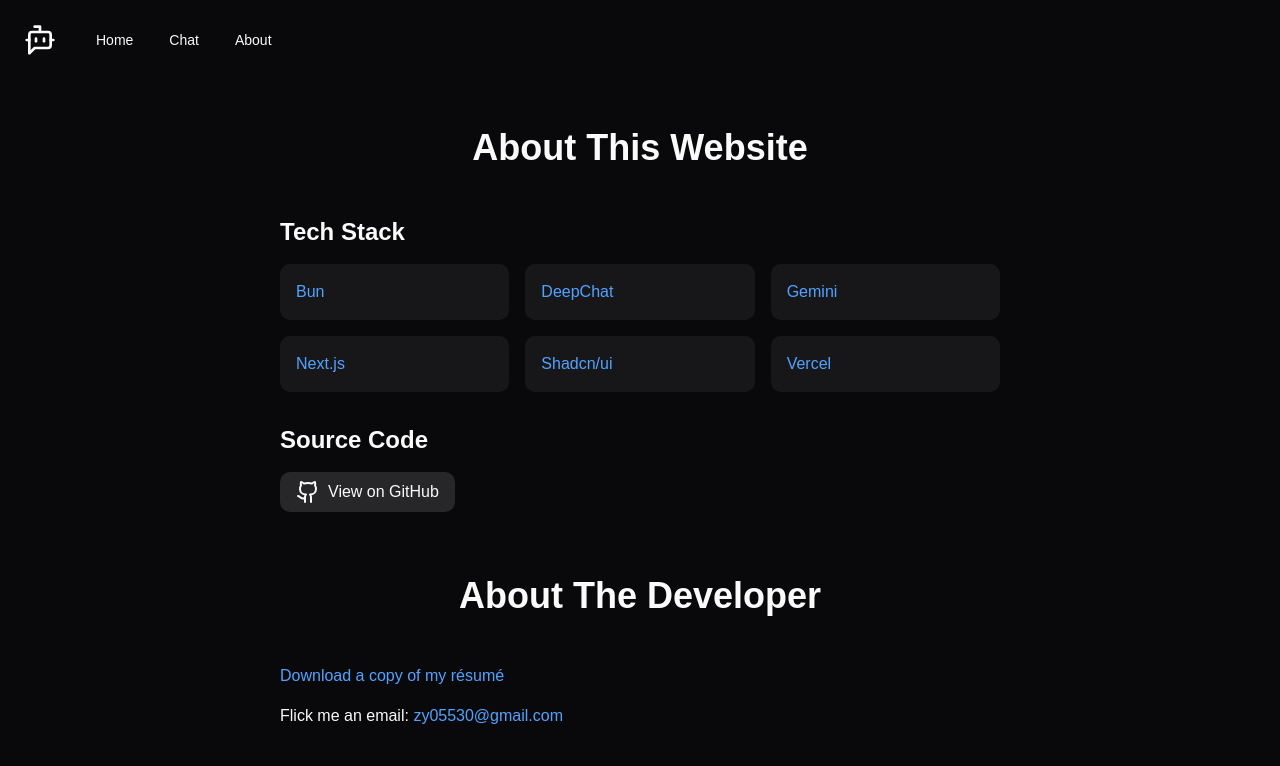
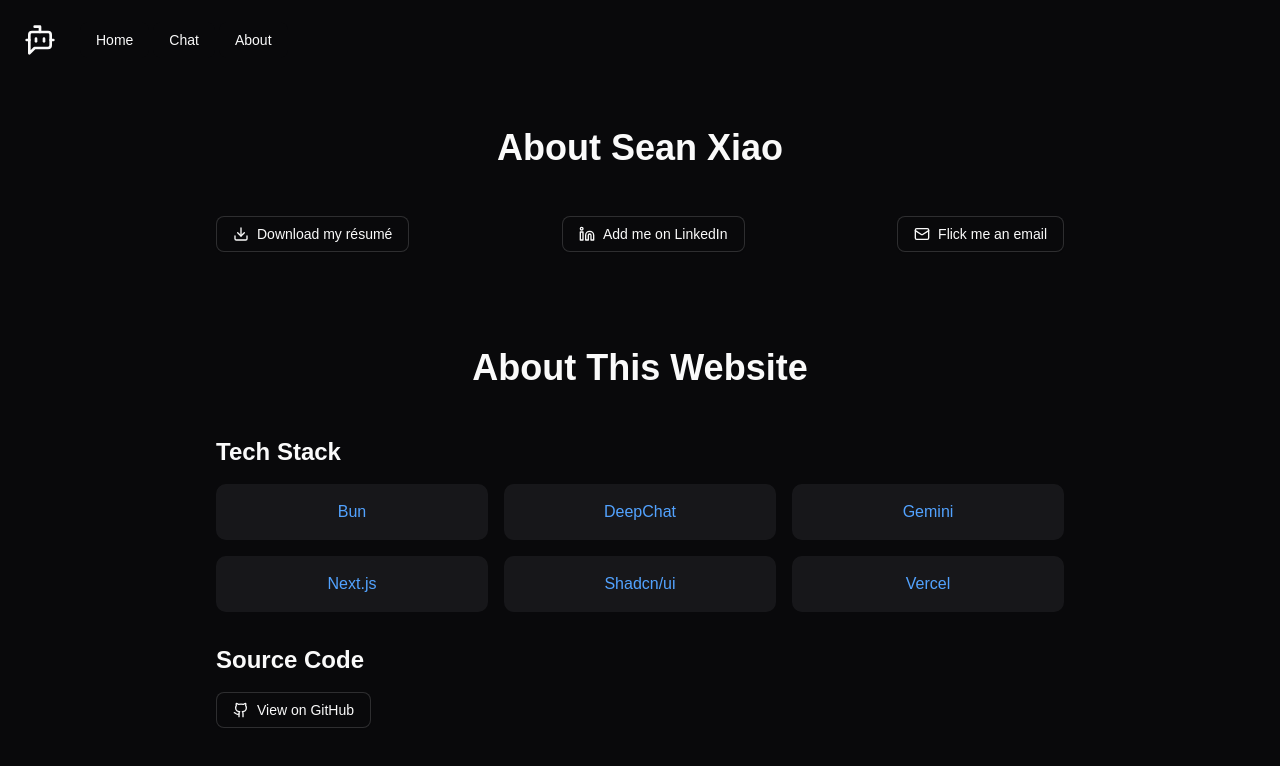
Before and after one commit to Sean-Y-X/Sean-AI-Chatbot, a Next.js app: page /about in a window 1280 px wide. Shown: the top 766 px of the page. Built offline with nearby package versions, Linux system fonts and the light colour scheme.

Commit message:
improve about page

```diff
--- a/src/app/about/page.tsx
+++ b/src/app/about/page.tsx
@@ -1,4 +1,6 @@
-import { Github } from "lucide-react";
+import { Download, Github, Linkedin, Mail } from "lucide-react";
+
+import { Button } from "@/components/ui/button";
 
 const TECH_STACK = [
   { name: "Bun", url: "https://bun.sh" },
@@ -11,8 +13,36 @@
 
 export default function About() {
   return (
-    <div className="max-w-3xl mx-auto py-12 px-6">
-      <h1 className="text-4xl font-bold mb-8 text-center">
+    <div className="max-w-4xl mx-auto py-12 px-6">
+      <h1 className="text-4xl font-bold  mb-8 text-center">
+        About Sean Xiao
+      </h1>
+
+      <div className="flex flex-wrap gap-4 mt-12 justify-between">
+        <Button asChild variant="outline">
+          <a href="/api/download-cv" target="_blank" rel="noreferrer">
+            <Download />
+            <span>Download my résumé</span>
+          </a>
+        </Button>
+        <Button asChild variant="outline">
+          <a
+            href="https://www.linkedin.com/in/sean-yx/"
+            target="_blank"
+            rel="noopener noreferrer"
+          >
+            <Linkedin />
+            <span>Add me on LinkedIn</span>
+          </a>
+        </Button>
+        <Button asChild variant="outline">
+          <a href="mailto:zy05530@gmail.com">
+            <Mail />
+            <span>Flick me an email</span>
+          </a>
+        </Button>
+      </div>
+      <h1 className="text-4xl font-bold mb-8 text-center mt-24">
         About This Website
       </h1>
 
@@ -29,7 +59,7 @@
                   href={tech.url}
                   target="_blank"
                   rel="noopener noreferrer"
-                  className="text-blue-400 hover:text-blue-300 transition-colors"
+                  className="text-blue-400 hover:text-blue-300 transition-colors text-center block"
                 >
                   {tech.name}
                 </a>
@@ -40,45 +70,20 @@
 
         <section>
           <h2 className="text-2xl font-semibold mb-4">Source Code</h2>
+          <Button asChild variant="outline">
             <a
               href="https://github.com/Sean-Y-X/Sean-AI-Chatbot"
               target="_blank"
               rel="noopener noreferrer"
-            className="inline-flex items-center gap-2 px-4 py-2 rounded-lg bg-zinc-800 hover:bg-zinc-700 transition-colors"
             >
-            <Github className="w-6 h-6" />
+              <Github />
               <span>View on GitHub</span>
             </a>
+          </Button>
         </section>
       </div>
 
-      <h1 className="text-4xl font-bold mt-16 mb-8 text-center">
-        About The Developer
-      </h1>
 
-      <div className="space-y-8 mt-12">
-        <p className="mb-4">
-          <a
-            href="/api/download-cv"
-            target="_blank"
-            rel="noreferrer"
-            className="text-blue-400 hover:text-blue-300 transition-colors"
-          >
-            <span>Download a copy of my résumé</span>
-          </a>
-        </p>
-        <p className="mb-4">
-          Flick me an email:{" "}
-          <a
-            href="mailto:zy05530@gmail.com"
-            target="_blank"
-            rel="noopener noreferrer"
-            className="text-blue-400 hover:text-blue-300 transition-colors"
-          >
-            <span>zy05530@gmail.com</span>
-          </a>
-        </p>
-      </div>
     </div>
   );
 }
```
Lines whose indentation alone changed are shown as unchanged.
